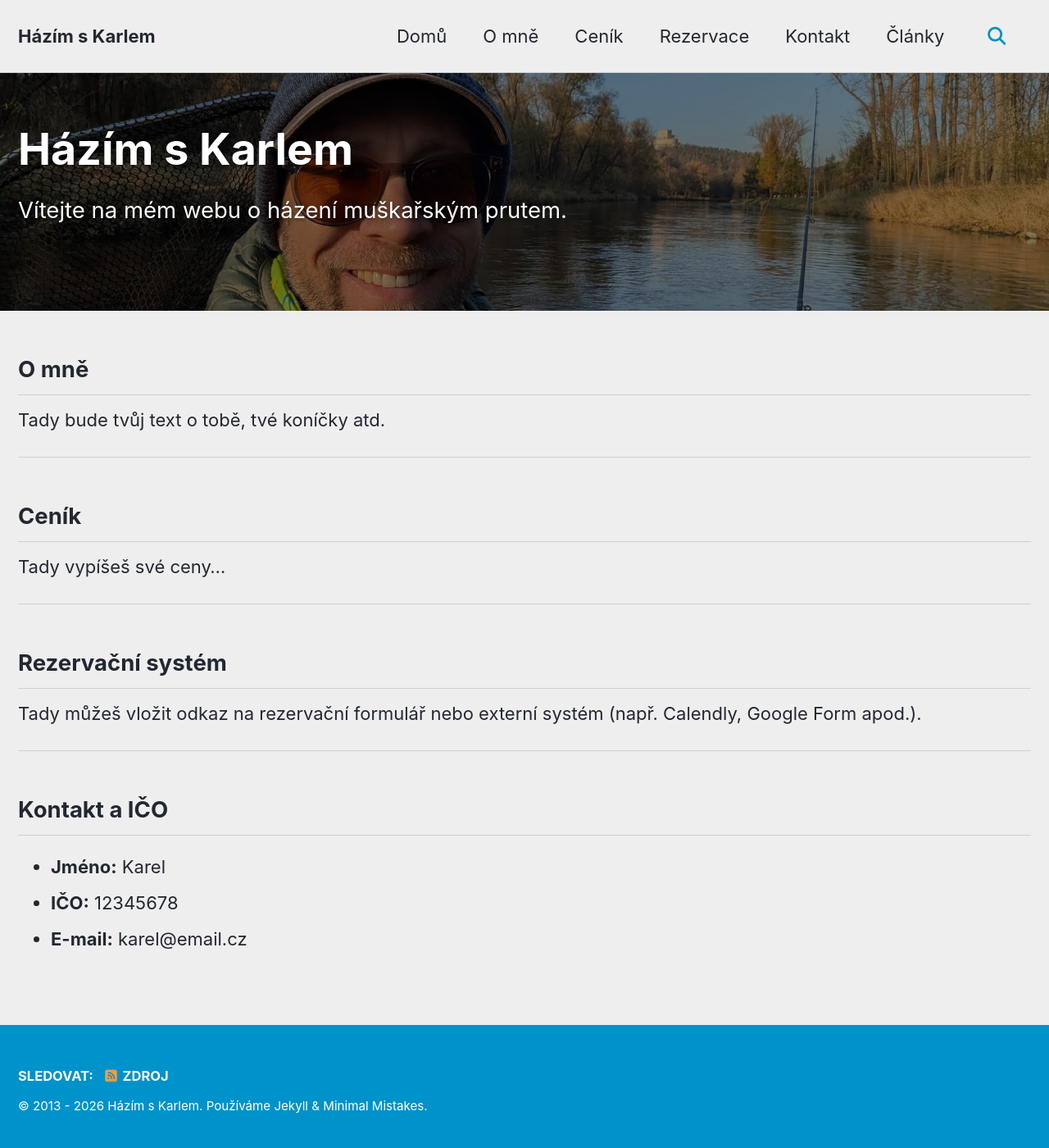
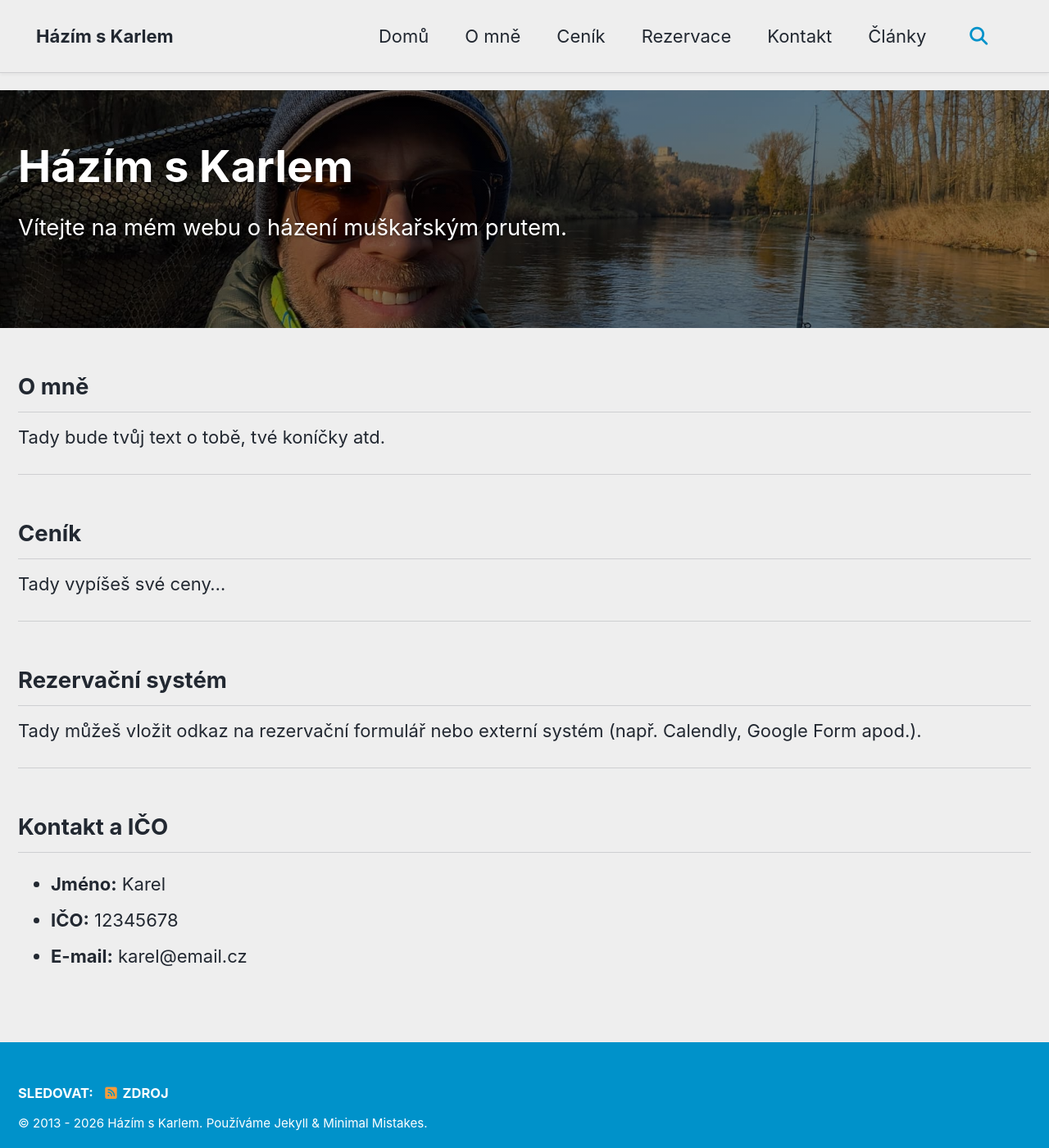
Before and after one commit to hazimskarlem/hazimskarlem.github.io, a Jekyll site: the page built from index.md, in a window 1280 px wide and 1400 px high. Shown: the whole window at 82% size. Built offline with Jekyll 4.4.1, drawn with Linux system fonts in a browser that asks for light colours; cached includes are drawn as plain includes.

Commit message:
Update main.scss

```diff
--- a/assets/css/main.scss
+++ b/assets/css/main.scss
@@ -7,3 +7,50 @@
 
 @import "minimal-mistakes/skins/{{ site.minimal_mistakes_skin | default: 'default' }}"; // skin
 @import "minimal-mistakes"; // main partials
+
+
+// ==========================================================
+// FIXNÍ HORNÍ MENU A BEZPEČNÉ ODSAZENÍ PRO VŠECHNY STRÁNKY
+// ==========================================================
+
+.masthead {
+  position: fixed !important;
+  top: 0;
+  left: 0;
+  width: 100%;
+  z-index: 9999;
+
+  // TADY JE TA ZMĚNA: Místo #ffffff (bílá) nastavíme průhlednost.
+  // Tím pádem pod menu uvidíš pozadí, které máš nastavené pro celou stránku.
+  background-color: transparent !important;
+
+  // Stín můžeš nechat, nebo smazat, záleží jestli chceš, aby menu plavalo nad obsahem.
+  box-shadow: 0 2px 4px rgba(0,0,0,0.05);
+}
+
+// Sjednocení vnitřního boxu menu
+.masthead__inner-wrap {
+  max-width: 100% !important;
+  padding-left: 2em !important;
+  padding-right: 2em !important;
+  margin: 0 auto !important;
+}
+
+// Odsazení obsahu, aby fixní lišta nepřekrývala nadpisy
+.initial-content {
+  padding-top: 5em !important;
+}
+
+
+// ==========================================================
+// ODSTRANĚNÍ NEŽÁDOUCÍCH RÁMEČKŮ A IKON ŘETĚZU
+// ==========================================================
+
+a:focus, button:focus, .site-title:focus, :target, h1:focus, h2:focus, h3:focus {
+  outline: none !important;
+  box-shadow: none !important;
+}
+
+.header-link {
+  display: none !important;
+}
```
